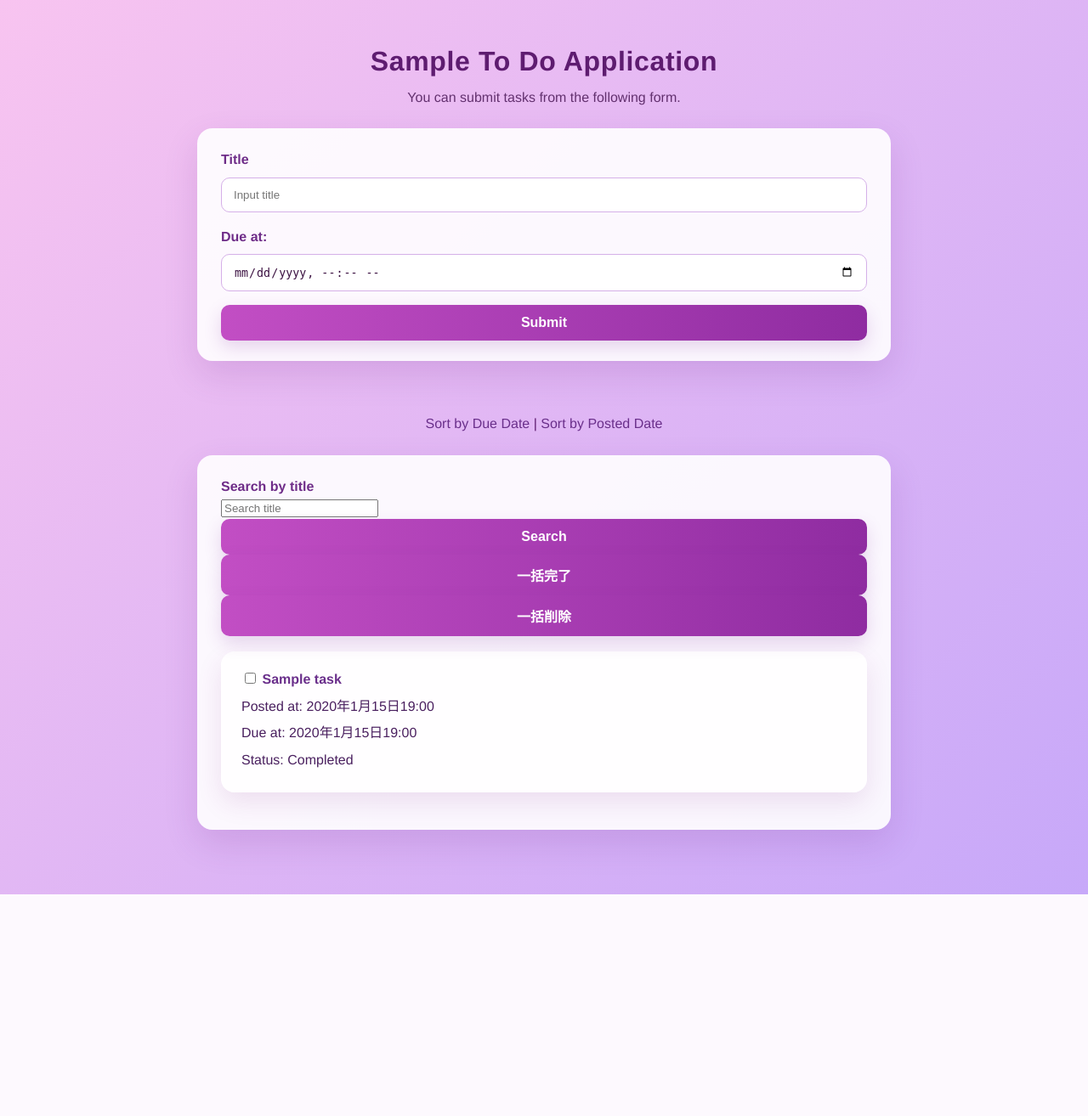
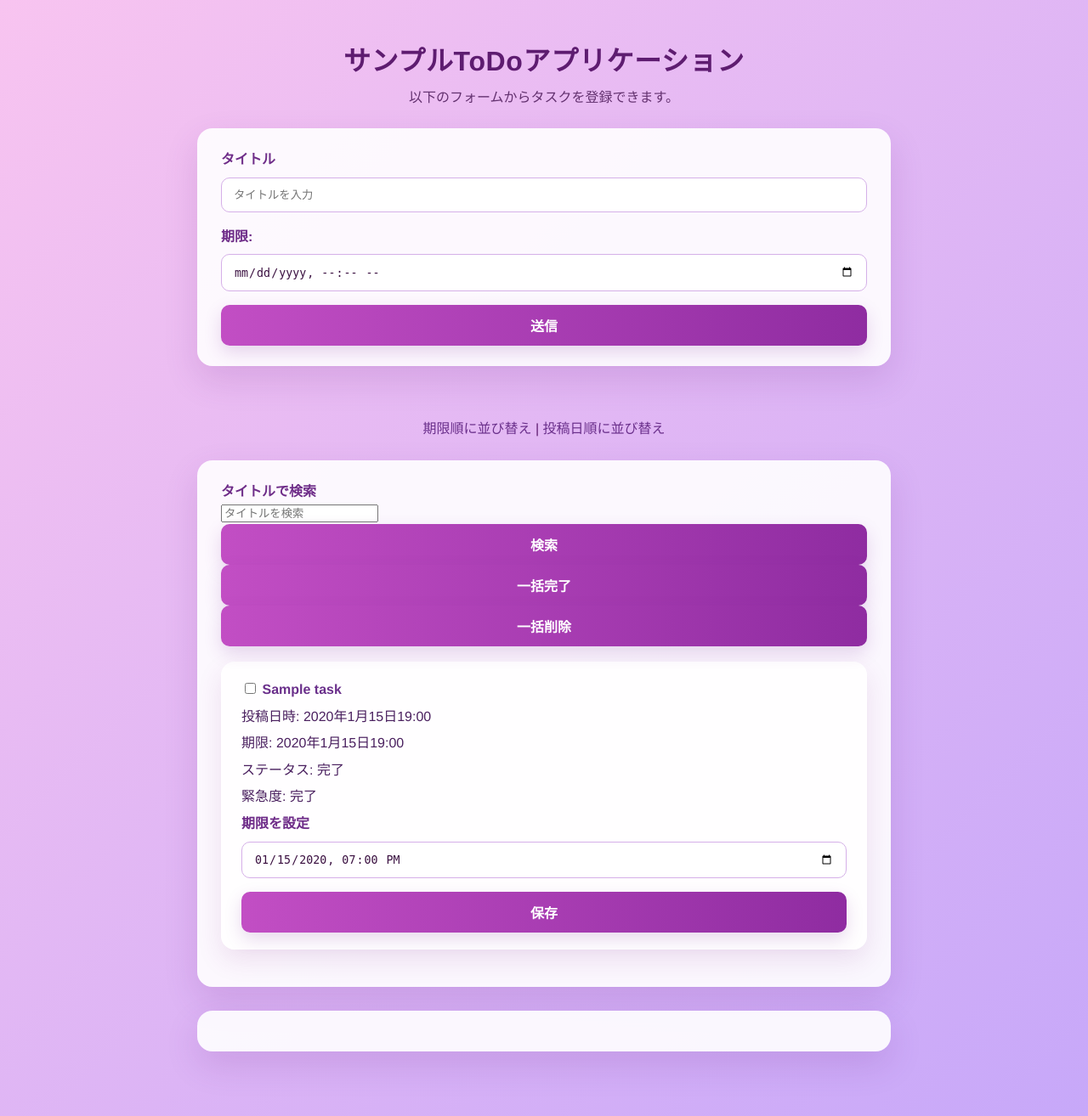
Before and after one commit to daydiddad/django-test-exercise, a Django app: page / in a window 1280 px wide. Shown: the whole page at 85% size. Before the commit the page ends 1053 px from the top, so only its background shows below. Run offline with Django 5.2, Linux system fonts and the light colour scheme; tables that the repository leaves empty hold one stand-in row (values such as "Sample post").

Commit message:
期限の追加、エラーの修正、日本語表記にした

```diff
--- a/config/urls.py
+++ b/config/urls.py
@@ -25,4 +25,5 @@ urlpatterns = [
     path('<int:task_id>/delete/', todo_views.delete, name='delete'),
     path('<int:task_id>/complete/', todo_views.complete, name='complete'),
     path('<int:task_id>/update/', todo_views.update, name='update'),
+    path('<int:task_id>/set-deadline/', todo_views.set_deadline, name='set_deadline'),
 ]
--- a/todo/models.py
+++ b/todo/models.py
@@ -1,3 +1,4 @@
+from datetime import timedelta
 from django.db import models
 from django.utils import timezone
 
@@ -15,3 +16,21 @@ class Task(models.Model):
         if self.due_at is None:
             return False
         return self.due_at < dt
+
+    def is_due_soon(self, dt=None):
+        if self.due_at is None:
+            return False
+        current = dt or timezone.now()
+        window_end = current + timedelta(days=1)
+        return self.due_at <= window_end and self.due_at >= current
+
+    def urgency_label(self):
+        if self.completed:
+            return 'Completed'
+        if self.due_at is None:
+            return 'No Deadline'
+        if self.is_overdue(timezone.now()):
+            return 'Overdue'
+        if self.is_due_soon():
+            return 'Due Soon'
+        return 'On Track'
--- a/todo/static/todo/style.css
+++ b/todo/static/todo/style.css
@@ -107,6 +107,16 @@ button:hover {
   color: #4a205f;
 }
 
+.text.urgent {
+  border: 2px solid #d9534f;
+  background: rgba(255, 236, 236, 0.95);
+}
+
+.text.warning {
+  border: 2px solid #f0ad4e;
+  background: rgba(255, 246, 227, 0.95);
+}
+
 body > div {
   text-align: center;
   margin: 8px auto 20px;
--- a/todo/templates/todo/index.html
+++ b/todo/templates/todo/index.html
@@ -3,67 +3,77 @@
 <html lang="ja">
 
   <head>
-    <title>To Do Application</title>
+    <title>ToDoアプリケーション</title>
     <meta charset="UTF-8">
     <meta name="author" content="INIAD">
     <link rel="stylesheet" href="{% static 'todo/style.css' %}">
   </head>
 
   <body>
-    <h1>Sample To Do Application</h1>
-    <p>You can submit tasks from the following form.</p>
+    <h1>サンプルToDoアプリケーション</h1>
+    <p>以下のフォームからタスクを登録できます。</p>
     <form action="{% url 'index' %}" method="post">
       {% csrf_token %}
       <div>
-        <label for="titleInput">Title</label><br>
-        <input id="titleInput" name="title" type="text" placeholder="Input title">
+        <label for="titleInput">タイトル</label><br>
+        <input id="titleInput" name="title" type="text" placeholder="タイトルを入力">
       </div>
       <div>
-        <label for="dueInput">Due at:</label><br>
+        <label for="dueInput">期限:</label><br>
         <input id="dueInput" name="due_at" type="datetime-local">
       </div>
       <div>
-        <button type="submit">Submit</button>
+        <button type="submit">送信</button>
       </div>
     </form>
     <br>
 
     <div>
-      <a href="{% url 'index' %}?order=due{% if query %}&q={{ query|urlencode }}{% endif %}">Sort by Due Date</a> |
-      <a href="{% url 'index' %}?order=post{% if query %}&q={{ query|urlencode }}{% endif %}">Sort by Posted Date</a>
+      <a href="{% url 'index' %}?order=due{% if query %}&q={{ query|urlencode }}{% endif %}">期限順に並び替え</a> |
+      <a href="{% url 'index' %}?order=post{% if query %}&q={{ query|urlencode }}{% endif %}">投稿日順に並び替え</a>
     </div>
 
     <form action="{% url 'index' %}" method="post">
       {% csrf_token %}
       <div>
-        <label for="searchInput">Search by title</label><br>
-        <input id="searchInput" name="q" type="search" value="{{ query }}" placeholder="Search title">
+        <label for="searchInput">タイトルで検索</label><br>
+        <input id="searchInput" name="q" type="search" value="{{ query }}" placeholder="タイトルを検索">
         <input type="hidden" name="order" value="{{ current_order }}">
-        <button type="submit">Search</button>
+        <button type="submit">検索</button>
         <button type="submit" name="action" value="complete">一括完了</button>
         <button type="submit" name="action" value="delete">一括削除</button>
       </div>
 
       {% for task in tasks %}
-      <div class="text">
+      <div class="text{% if task.urgency_label == 'Overdue' %} urgent{% elif task.urgency_label == 'Due Soon' %} warning{% endif %}">
         <label>
           <input type="checkbox" name="task_ids" value="{{ task.pk }}">
           <strong><a href="{% url 'detail' task.id %}">{{ task.title }}</a></strong>
         </label>
         <ul>
-          <li>Posted at: {{ task.posted_at }}</li>
+          <li>投稿日時: {{ task.posted_at }}</li>
           {% if task.due_at %}
-          <li>Due at: {{ task.due_at }}</li>
+          <li>期限: {{ task.due_at }}</li>
           {% endif %}
           {% if task.completed %}
-          <li>Status: Completed</li>
+          <li>ステータス: 完了</li>
           {% else %}
-          <li>Status: Not Completed</li>
+          <li>ステータス: 未完了</li>
           {% endif %}
+          <li>緊急度: {% if task.urgency_label == 'Completed' %}完了{% elif task.urgency_label == 'No Deadline' %}期限なし{% elif task.urgency_label == 'Overdue' %}期限切れ{% elif task.urgency_label == 'Due Soon' %}期限間近{% else %}順調{% endif %}</li>
         </ul>
+        <div class="inline-form">
+          <label for="dueInput-{{ task.id }}">期限を設定</label>
+          <input id="dueInput-{{ task.id }}" name="due_at" type="datetime-local" form="setDeadlineForm-{{ task.id }}" value="{% if task.due_at %}{{ task.due_at|date:'Y-m-d H:i' }}{% endif %}">
+          <button type="submit" form="setDeadlineForm-{{ task.id }}">保存</button>
+        </div>
       </div>
       {% endfor %}
     </form>
+
+    {% for task in tasks %}
+    <form id="setDeadlineForm-{{ task.id }}" action="{% url 'set_deadline' task.id %}" method="post">{% csrf_token %}</form>
+    {% endfor %}
   </body>
 
 </html>
--- a/todo/views.py
+++ b/todo/views.py
@@ -1,5 +1,6 @@
 from django.shortcuts import render, redirect
 from django.http import Http404
+from django.utils import timezone
 from django.utils.timezone import make_aware
 from django.utils.dateparse import parse_datetime
 from todo.models import Task
@@ -8,17 +9,29 @@ from todo.models import Task
 # Create your views here.
 
 
+def parse_due_at(due_at):
+    if not due_at:
+        return None
+    parsed = parse_datetime(due_at)
+    if parsed is None:
+        return None
+    if timezone.is_naive(parsed):
+        return make_aware(parsed)
+    return parsed
+
+
 def index(request):
     if request.method == 'POST':
         action = request.POST.get('action', 'create')
-        if action == 'create':
+        title = request.POST.get('title', '').strip()
+        if action == 'create' and title:
             due_at = request.POST.get('due_at')
             task = Task(
-                title=request.POST['title'],
-                due_at=make_aware(parse_datetime(due_at)) if due_at else None
+                title=title,
+                due_at=parse_due_at(due_at)
             )
             task.save()
-        else:
+        elif action in {'complete', 'delete'}:
             selected_ids = request.POST.getlist('task_ids')
             if selected_ids:
                 if action == 'complete':
@@ -26,8 +39,8 @@ def index(request):
                 elif action == 'delete':
                     Task.objects.filter(pk__in=selected_ids).delete()
 
-    query = request.GET.get('q', '').strip()
-    order = request.GET.get('order')
+    query = request.POST.get('q', request.GET.get('q', '')).strip()
+    order = request.POST.get('order', request.GET.get('order'))
 
     if query:
         tasks = Task.objects.filter(title__icontains=query)
@@ -74,6 +87,17 @@ def complete(request, task_id):
     task.save()
     return redirect(detail, task_id)
 
+def set_deadline(request, task_id):
+    try:
+        task = Task.objects.get(pk=task_id)
+    except Task.DoesNotExist:
+        raise Http404("Task does not exist")
+    if request.method == 'POST':
+        due_at = request.POST.get('due_at')
+        task.due_at = parse_due_at(due_at)
+        task.save()
+    return redirect(index)
+
 def update(request, task_id):
     try:
         task = Task.objects.get(pk=task_id)
@@ -81,7 +105,8 @@ def update(request, task_id):
         raise Http404("Task does not exist")
     if request.method == 'POST':
         task.title = request.POST['title']
-        task.due_at = make_aware(parse_datetime(request.POST['due_at']))
+        due_at = request.POST.get('due_at')
+        task.due_at = parse_due_at(due_at)
         task.save()
         return redirect(detail, task_id)
 
```
Also changed, not shown: todo/templates/todo/detail.html (+10 -10 lines), todo/templates/todo/edit.html (+8 -8 lines), todo/tests.py (+41 -1 lines), .claude/settings.local.json.
